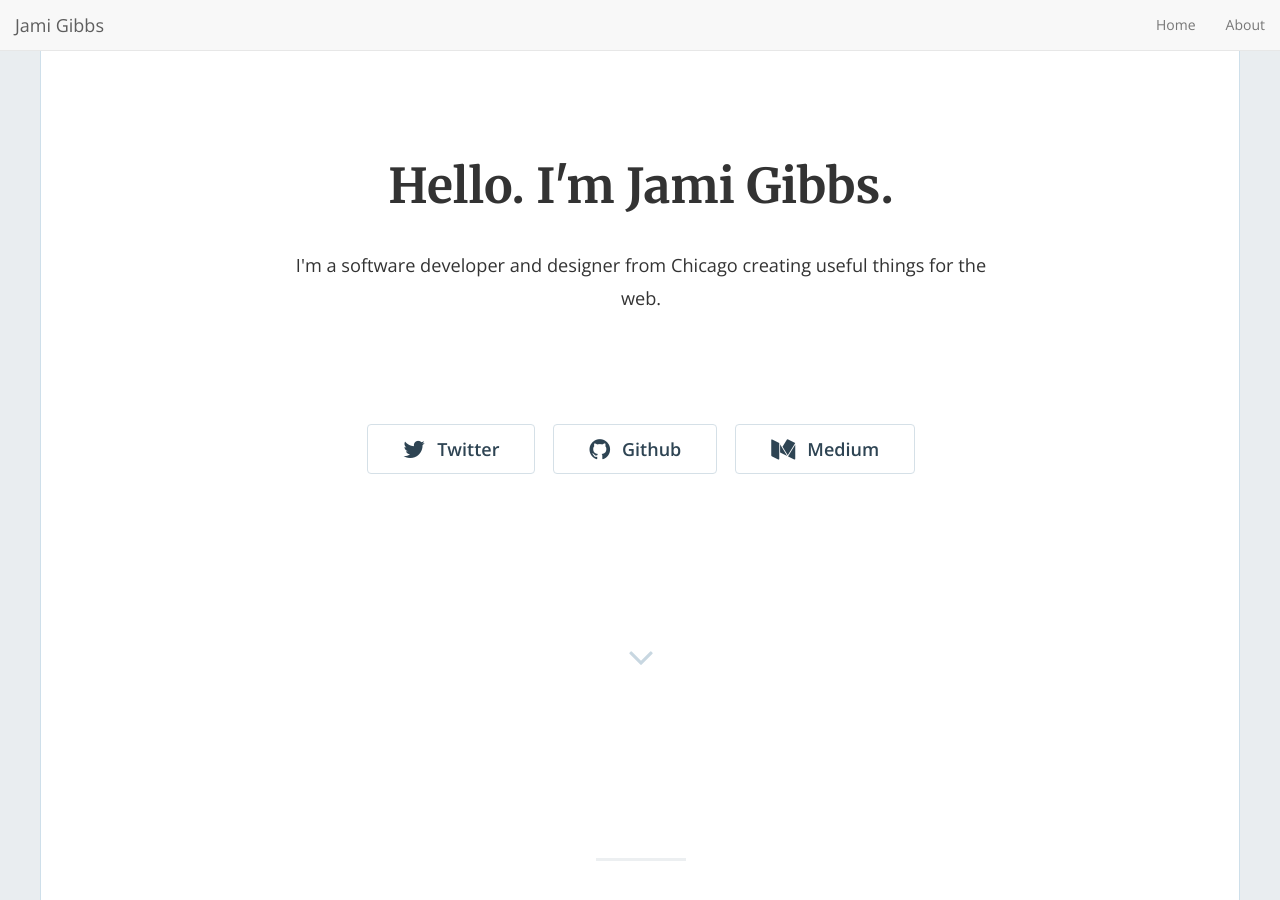
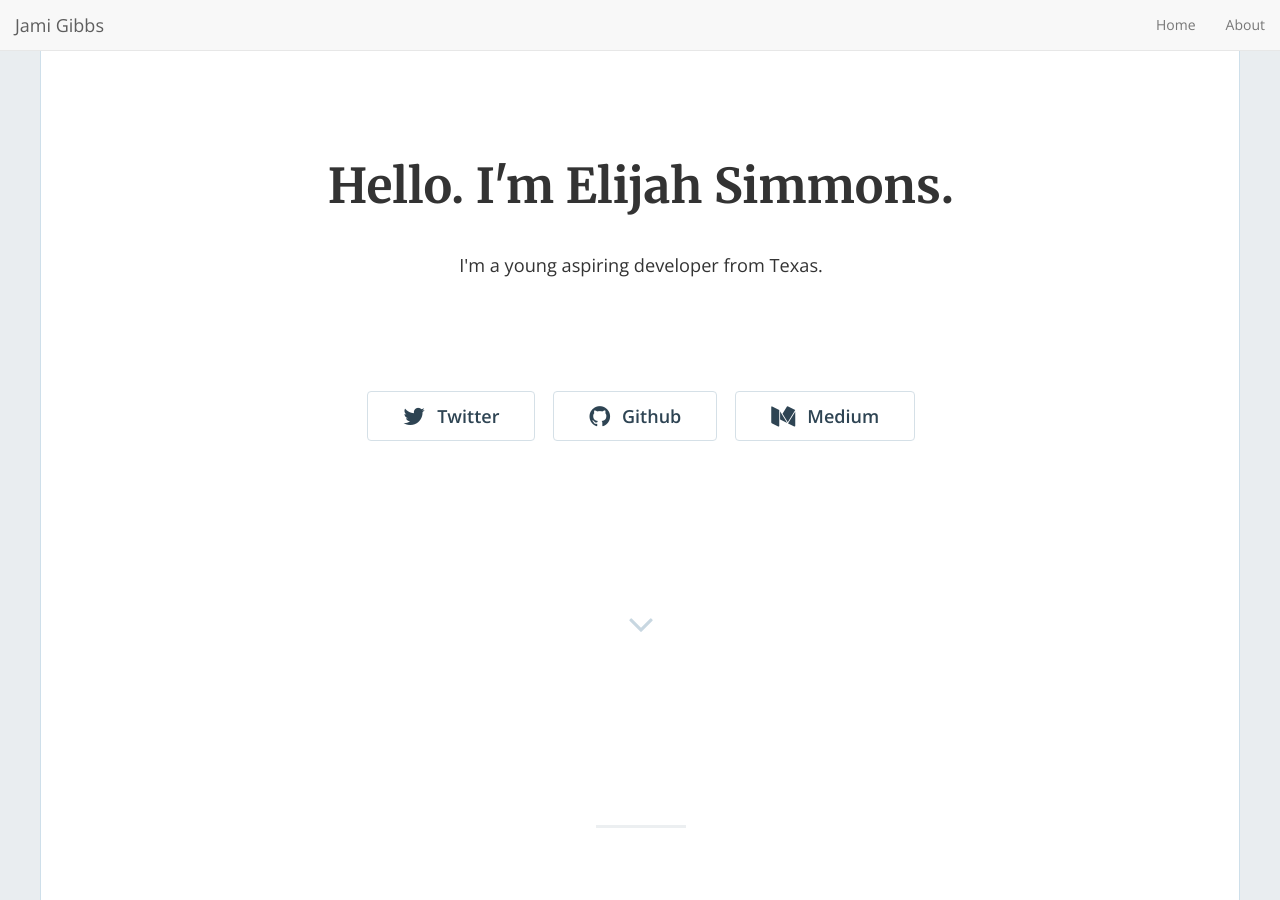
Before and after one commit to elijahsimmons85/elijahsimmons85.github.io, a Jekyll site: the page built from index.html, in a window 1280 px wide and 900 px high. Built offline with Jekyll 4.4.1, drawn with Linux system fonts in a browser that asks for light colours; nearby versions of some CDN libraries; the list of posts is cut into pages by our own code.

Commit message:
edited info

```diff
--- a/_config.yml
+++ b/_config.yml
@@ -13,11 +13,11 @@
 # you will see them accessed via {{ site.title }}, {{ site.email }}, and so on.
 # You can create any custom variable you would like, and they will be accessible
 # in the templates via {{ site.myvariable }}.
-title: "Hello. I'm Jami Gibbs."
-email: 'jami0821@gmail.com'
-description: "I'm a software developer and designer from Chicago creating useful things for the web."
+title: "Hello. I'm Elijah Simmons."
+email: 'elijahsimmons85@icloud.com'
+description: "I'm a young aspiring developer from Texas."
 baseurl: "" # the subpath of your site, e.g. /blog
-url: "https://jamigibbs.github.io/phantom" # the base hostname & protocol for your site, e.g. https://example.com
+url: "https://elijahsimmons85.github.io" # the base hostname & protocol for your site, e.g. https://example.com
 twitter_username: 'jamigibbs'
 github_username: 'jamigibbs'
 medium_username: 'blog.jamigibbs.com'
--- a/_includes/contact-modal.html
+++ b/_includes/contact-modal.html
@@ -12,7 +12,7 @@
         <form class="form-horizontal form-contact clearfix" action="https://formspree.io/your-email@gmail.com" method="POST">
 
           <div class="form-group">
-            <label class="message-label">Dear Jami,</label>
+            <label class="message-label">Dear Elijah,</label>
             <textarea class="message form-control" rows="8" name="body" placeholder="Type your message..."></textarea>
           </div>
 
--- a/css/style.scss
+++ b/css/style.scss
@@ -17,7 +17,7 @@
 @import '../_sass/mixins';
 
 $primary: #0a0a0a;
-$secondary: #FF7B7B;
+$secondary: #ffc17b;
 
 %opensans { font-family: 'Open Sans', sans-serif; }
 %merriweather { font-family: 'Merriweather', serif; }
```
